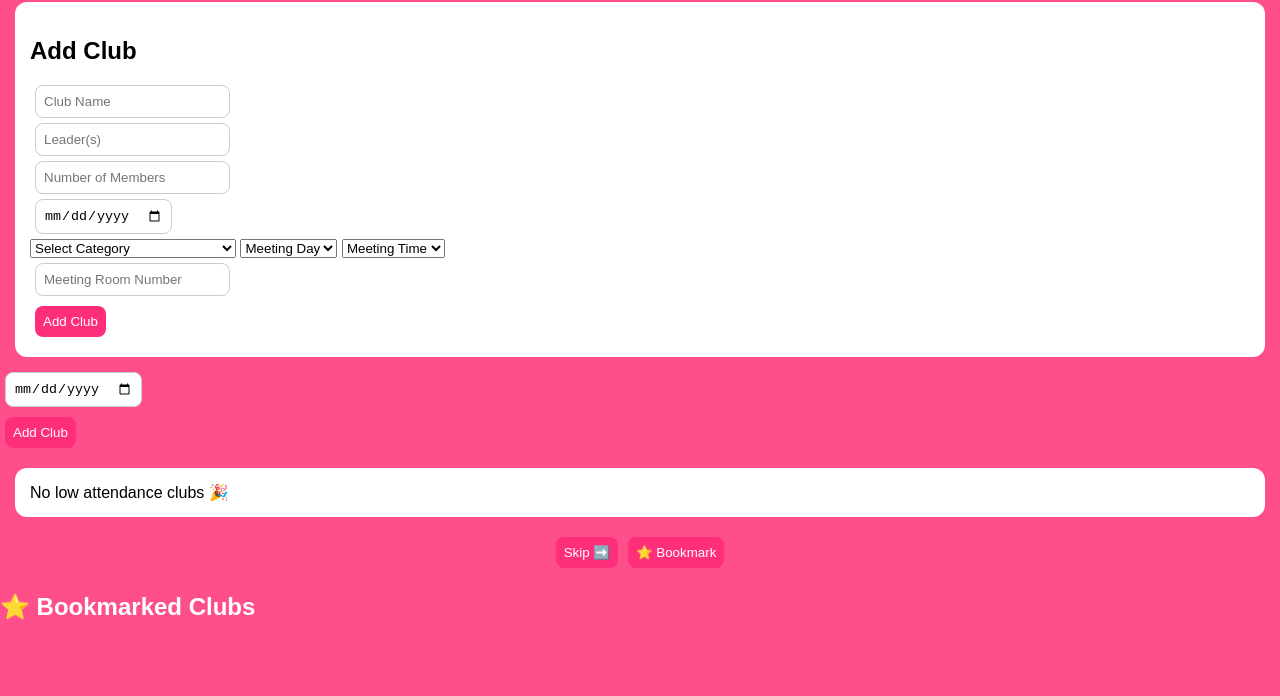
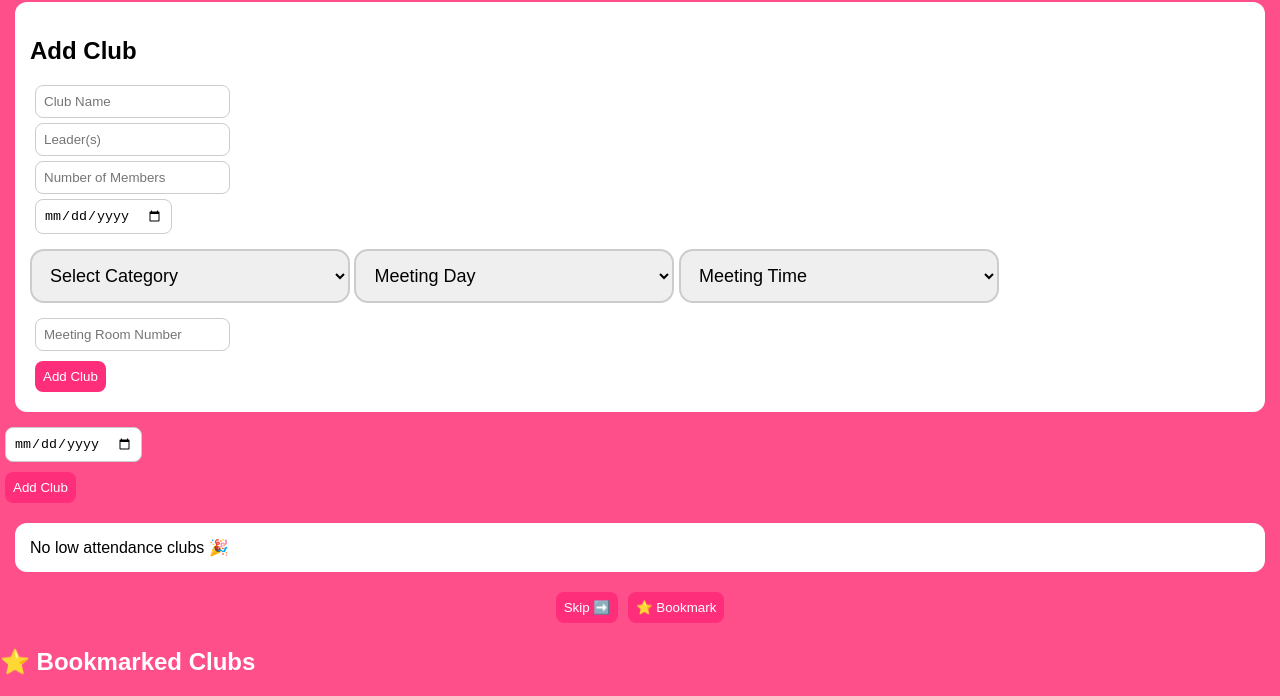
Before and after one commit to angieh27/Ur-mom, a plain HTML site: page index.html in a window 1280 px wide. Shown: the part 117-813 px from the top of the page. Drawn offline with Linux system fonts and the light colour scheme.

Commit message:
Add styles for select elements

```diff
--- a/style.css
+++ b/style.css
@@ -77,3 +77,12 @@ th, td {
 input {
   margin: 5px;
 }
+
+select {
+  width: 320px;
+  padding: 14px;
+  margin: 10px 0;
+  border-radius: 14px;
+  border: 2px solid #ccc;
+  font-size: 18px;
+}
```
